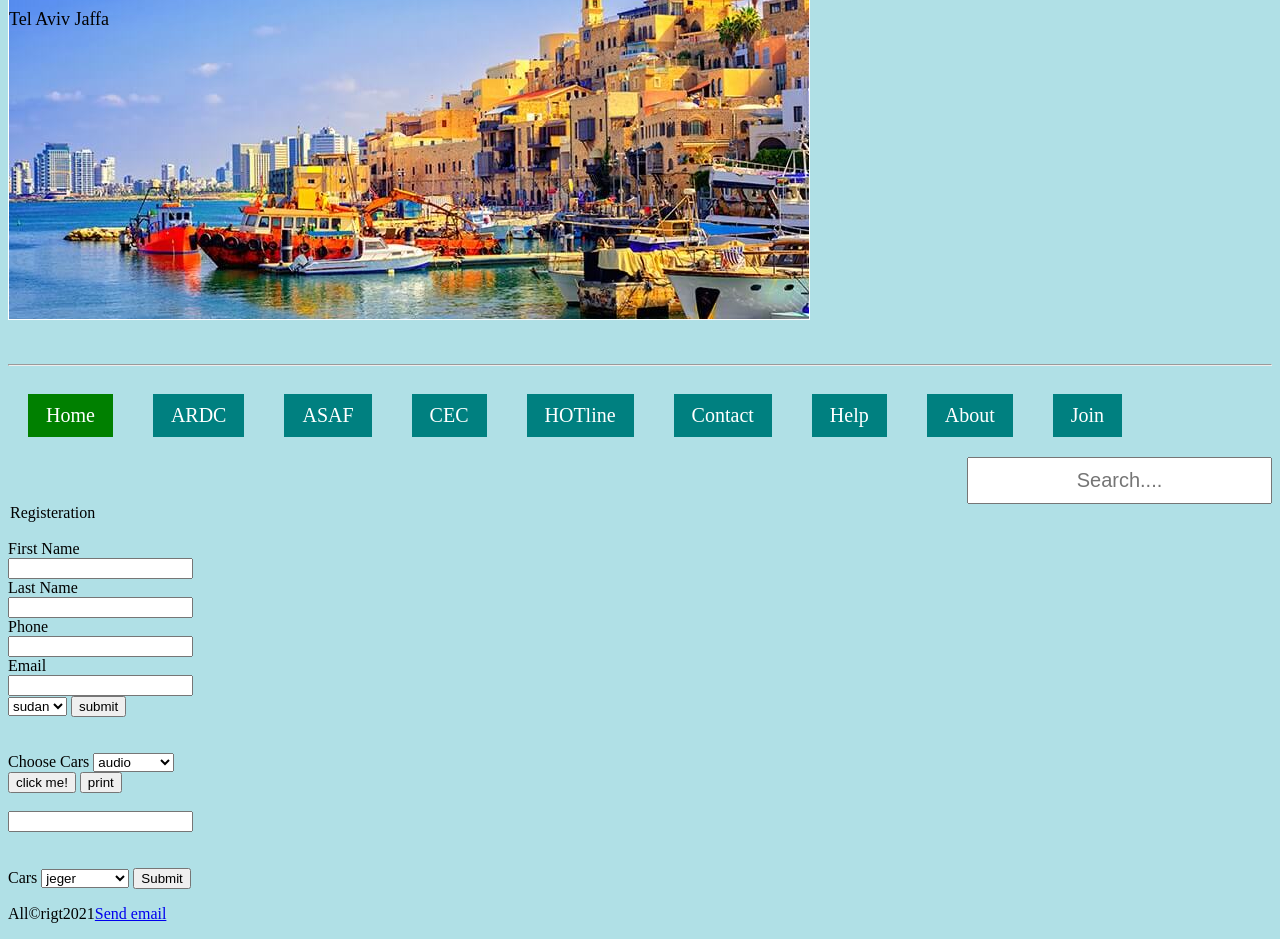
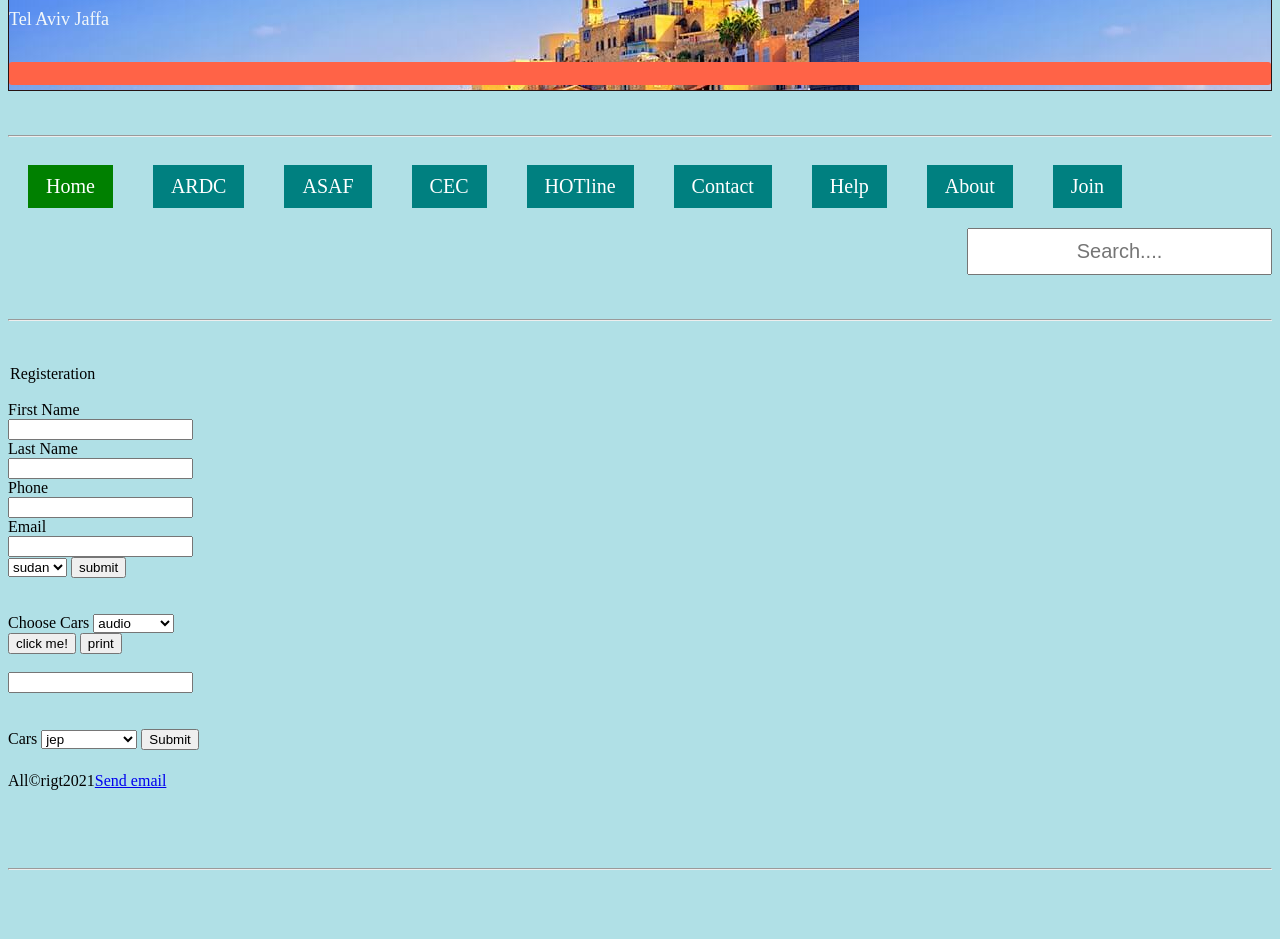
Before and after one commit to Abakar1/my-site, a plain HTML site: page index.html in a window 1280 px wide. Shown: the part 90-1029 px from the top of the page. After the commit the page ends 968 px from the top, so only its background shows below. Drawn offline with Linux system fonts and the light colour scheme.

Commit message:
button working

```diff
--- a/index.html
+++ b/index.html
@@ -11,6 +11,8 @@
     <div class="header">
         <h1>Welcome to Tel Aviv|</h1>
         <p>Tel Aviv Jaffa</p>
+		<br>
+		<marquee behavior="T" direction="left">Ardc...Platform...Presentence...Made in Tel Aviv...IBM....</marquee>
     </div>
     <br>
     <br><hr>
@@ -26,6 +28,12 @@
         <li><a href="#">Join</a></li>
         <input type="text"placeholder="Search....">
     </nav>
+	<br>
+	<br>
+	<hr>
+
+	<br><br>
+
     <form action="action" action="index.php">
 
 		<legend>Registeration</legend><br>
@@ -41,8 +49,10 @@
 
 <select><br>
 	<option value="sudan">sudan</option>
-	<option value="tchad">tchad</option>
+	<option value="Ert">Ert</option>
 	<option value="isreal">isreal</option>
+	<option value=""></option>
+
 </select>
 <input type="submit" value="submit"><br>
 </form>
@@ -56,7 +66,7 @@
 		<option value="mercedes">mercedes</option>
 		<option value="fiat">fiat</option>
 		<option value="toyota">toyota</option>
-		<option value="jeger">jeger</option>
+		<option value="jeger">jep</option>
 	</select>
 </form>
 <button type="button"onclick="alert('accept')">click me!</button>
@@ -87,19 +97,19 @@
 	<select name="cars" id="cars">
 		<optgroup label="France">
 			<label for="fname">France</label>
-			<option value="jeger">jeger</option>
+			<option value="jep">jep</option>
 			<option value="reunu">reunu</option>
-			<option value="fiat">fiat</option>
+			<option value="renu">renu</option>
 		</optgroup>
 		<optgroup label="Germany">
 			<label for="fname">Germany</label>
-			<option value="merseds">merseds</option>
+			<option value="merseds">mercedes</option>
 			<option value="man">man</option>
 		</optgroup>
 	</select>
 	<input type="submit" name="submit">
 </form>
-
+<h1 id="demo"></h1>
 
 
 
@@ -110,6 +120,8 @@
 <div>
 	<p>All&copyrigt2021<a href="Email.send">Send email</a></p>
 </div>
-
+<br><br>
+<br>
+<hr>
 </body>
 </html>
--- a/style.css
+++ b/style.css
@@ -2,16 +2,19 @@ body{
 	background-color:powderblue;
 	font-family: arial,times-roman,
 }
-.header{
+.header h1 p {
     background-image: url("jafa.jpg");
-    width: 800px;
-    height: 400px;
+    width: 9000px;
+    height: 350px;
     color: white;
     font-size:20px;
     border: 2px solid white;
-    text-align: left;
-    background-image:none;
+    text-align: center;
+
+
 }
+
+
 #top{
 	list-style: none;
 	overflow: hidden;
@@ -46,10 +49,21 @@ body{
 	float: right;
 	padding: 10px 18px;
 }
+
 .header{
 	background-image: url("jafa.jpg");
 	text-align: left;
 	font-size: 18px;
-	color: black;
-	border: 1px solid white;
+	color: rgb(243, 248, 250);
+	border: 1px solid rgb(37, 19, 19);
+	font-family: 'Times New Roman', Times, serif;
 }
+marquee{
+	background-color: tomato;
+	color: whitesmoke;
+	font-size: 20px;
+	border-radius: 3px;
+	margin-top: -40px;
+	padding:auto;
+
+}
```
